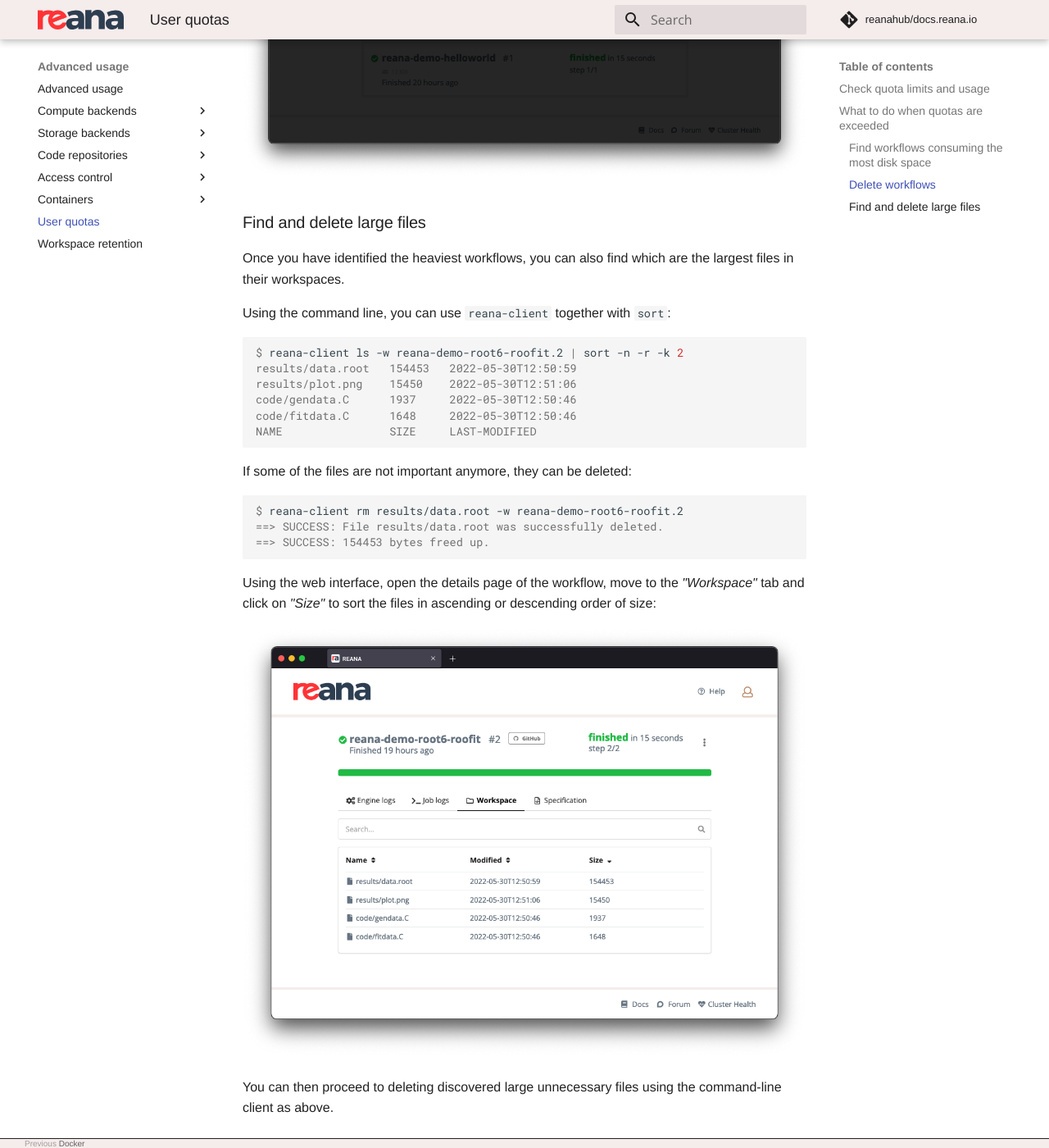
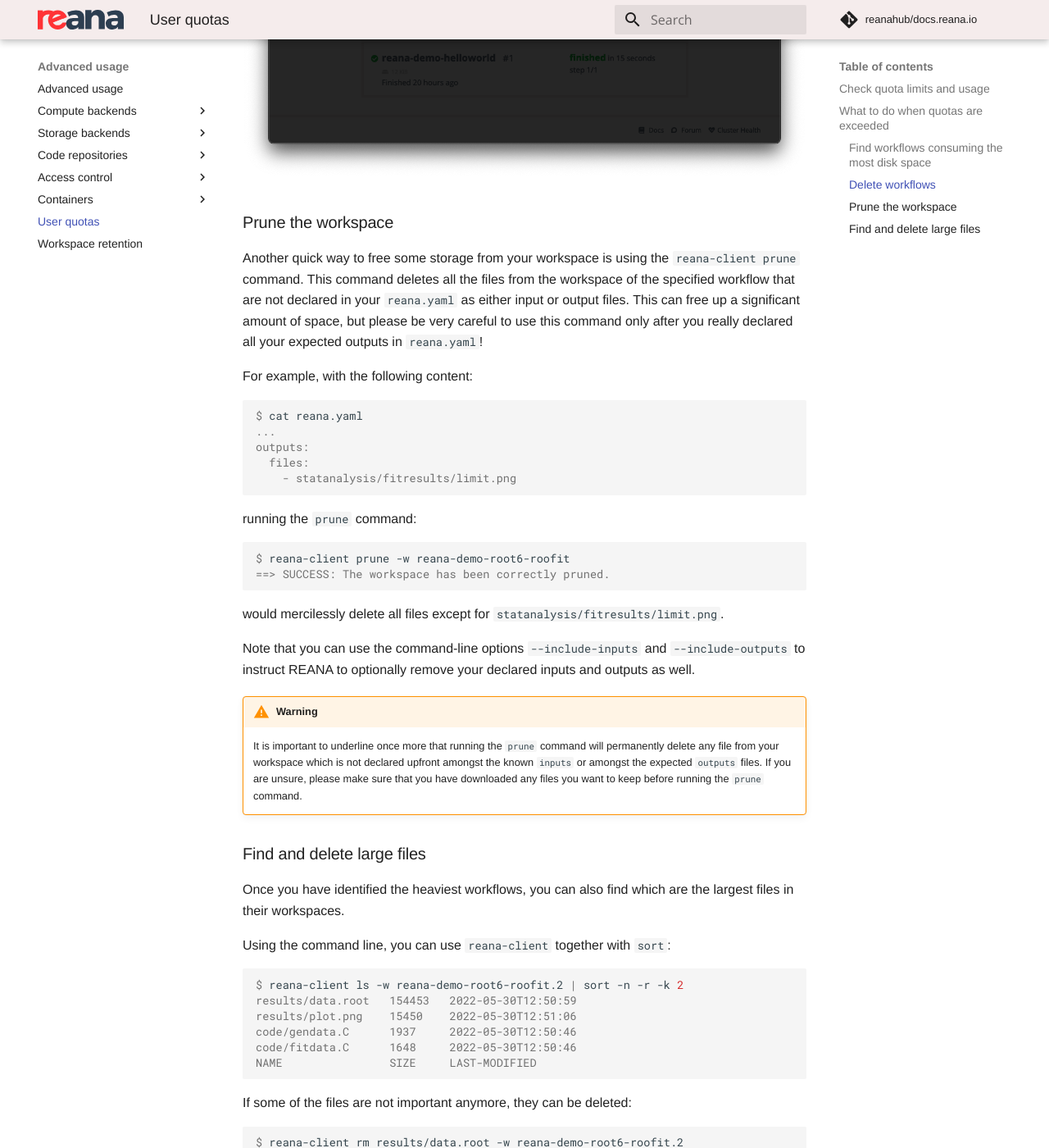
Before and after one commit to reanahub/docs.reana.io, an MkDocs documentation site: the page built from docs/advanced-usage/user-quotas/index.md, in a window 1280 px wide and 1400 px high, scrolled down 4328 px. Shown: the whole window at 82% size. Built offline with MkDocs 1.6.1 and Material for MkDocs 9.7.7, drawn with Linux system fonts in a browser that asks for light colours; comment, search, counter and statistics services are not loaded.

Commit message:
user-quotas: add prune command
Adds information about the prune command as a way to reduce disk space
usege. Adds explicit usage example and several explicit warnings for
users.

Co-authored-by: Tibor Šimko <tibor.simko@cern.ch>

````diff
--- a/docs/advanced-usage/user-quotas/index.md
+++ b/docs/advanced-usage/user-quotas/index.md
@@ -114,6 +114,47 @@ you will not free up any space:
 
 ![Dialog to confirm the deletion of a workflow](/images/ui-delete-workflow-confirmation.png)
 
+### Prune the workspace
+
+Another quick way to free some storage from your workspace is using the
+`reana-client prune` command. This command deletes all the files from the
+workspace of the specified workflow that are not declared in your `reana.yaml`
+as either input or output files. This can free up a significant amount of
+space, but please be very careful to use this command only after you really
+declared all your expected outputs in `reana.yaml`!
+
+For example, with the following content:
+
+```console
+$ cat reana.yaml
+...
+outputs:
+  files:
+    - statanalysis/fitresults/limit.png
+```
+
+running the `prune` command:
+
+```console
+$ reana-client prune -w reana-demo-root6-roofit
+==> SUCCESS: The workspace has been correctly pruned.
+```
+
+would mercilessly delete all files except for
+`statanalysis/fitresults/limit.png`.
+
+Note that you can use the command-line options `--include-inputs` and
+`--include-outputs` to instruct REANA to optionally remove your declared inputs
+and outputs as well.
+
+!!! warning
+
+    It is important to underline once more that running the `prune` command
+    will permanently delete any file from your workspace which is not declared
+    upfront amongst the known `inputs` or amongst the expected `outputs` files.
+    If you are unsure, please make sure that you have downloaded any files you
+    want to keep before running the ``prune`` command.
+
 ### Find and delete large files
 
 Once you have identified the heaviest workflows, you can also find which are the
````
